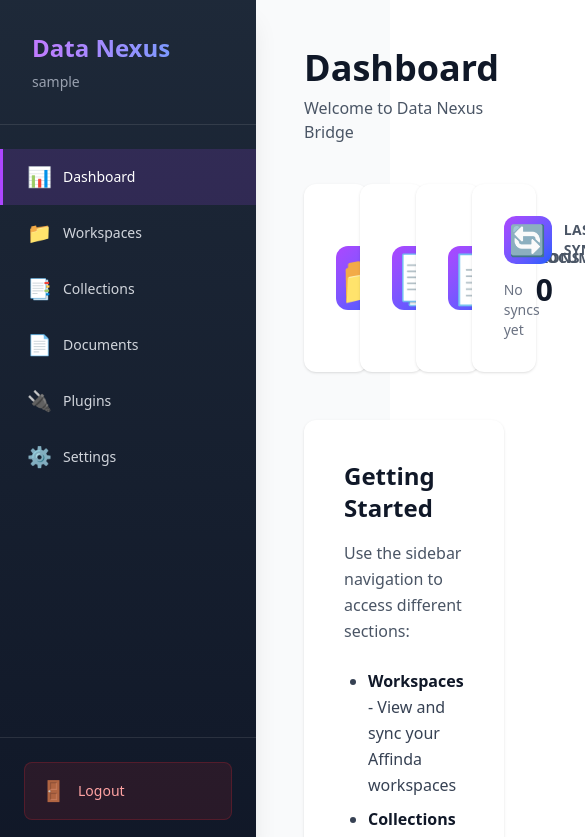
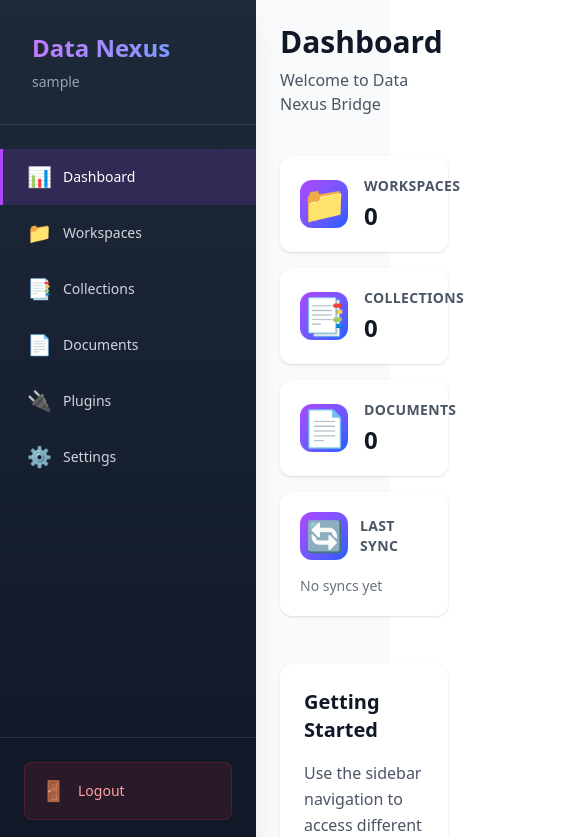
Before and after one commit to hinkers/data-nexus-bridge-service, a React (Vite) app in the folder frontend/: page /dashboard in a window 390 px wide. Shown: the top 837 px of the page, 585 px wide, since content can reach past the window. Built offline with nearby package versions, Linux system fonts and the light colour scheme; no server answers; sample sign-in values are in the browser's storage.

Commit message:
Fix responsiveness

```diff
--- a/frontend/src/pages/DashboardPage.tsx
+++ b/frontend/src/pages/DashboardPage.tsx
@@ -44,23 +44,23 @@ function DashboardPage() {
   }, []);
 
   return (
-    <div className="p-12 w-full">
+    <div className="p-6 md:p-8 lg:p-12 w-full">
       <div className="mb-10">
-        <h1 className="text-4xl font-bold text-gray-900 mb-2">Dashboard</h1>
+        <h1 className="text-3xl md:text-4xl font-bold text-gray-900 mb-2">Dashboard</h1>
         <p className="text-gray-600">Welcome to Data Nexus Bridge</p>
       </div>
 
-      <div className="grid grid-cols-4 gap-6 mb-12">
+      <div className="grid grid-cols-1 sm:grid-cols-2 xl:grid-cols-4 gap-4 md:gap-6 mb-12">
         <Link
           to="/dashboard/workspaces"
-          className="bg-white rounded-xl p-8 shadow-sm flex items-center gap-6 hover:-translate-y-0.5 hover:shadow-lg transition-all cursor-pointer"
+          className="bg-white rounded-xl p-5 md:p-8 shadow-sm flex items-center gap-4 md:gap-6 hover:-translate-y-0.5 hover:shadow-lg transition-all cursor-pointer"
         >
-          <div className="text-5xl w-16 h-16 flex items-center justify-center bg-gradient-to-br from-purple-500 to-blue-600 rounded-xl flex-shrink-0">
+          <div className="text-4xl md:text-5xl w-12 h-12 md:w-16 md:h-16 flex items-center justify-center bg-gradient-to-br from-purple-500 to-blue-600 rounded-xl flex-shrink-0">
             📁
           </div>
-          <div className="flex-1">
+          <div className="flex-1 min-w-0">
             <h3 className="text-sm font-semibold text-gray-600 uppercase tracking-wide mb-1">Workspaces</h3>
-            <p className="text-3xl font-bold text-gray-900">
+            <p className="text-2xl md:text-3xl font-bold text-gray-900">
               {isLoading ? '...' : stats.workspaces}
             </p>
           </div>
@@ -68,14 +68,14 @@ function DashboardPage() {
 
         <Link
           to="/dashboard/collections"
-          className="bg-white rounded-xl p-8 shadow-sm flex items-center gap-6 hover:-translate-y-0.5 hover:shadow-lg transition-all cursor-pointer"
+          className="bg-white rounded-xl p-5 md:p-8 shadow-sm flex items-center gap-4 md:gap-6 hover:-translate-y-0.5 hover:shadow-lg transition-all cursor-pointer"
         >
-          <div className="text-5xl w-16 h-16 flex items-center justify-center bg-gradient-to-br from-purple-500 to-blue-600 rounded-xl flex-shrink-0">
+          <div className="text-4xl md:text-5xl w-12 h-12 md:w-16 md:h-16 flex items-center justify-center bg-gradient-to-br from-purple-500 to-blue-600 rounded-xl flex-shrink-0">
             📑
           </div>
-          <div className="flex-1">
+          <div className="flex-1 min-w-0">
             <h3 className="text-sm font-semibold text-gray-600 uppercase tracking-wide mb-1">Collections</h3>
-            <p className="text-3xl font-bold text-gray-900">
+            <p className="text-2xl md:text-3xl font-bold text-gray-900">
               {isLoading ? '...' : stats.collections}
             </p>
           </div>
@@ -83,20 +83,20 @@ function DashboardPage() {
 
         <Link
           to="/dashboard/documents"
-          className="bg-white rounded-xl p-8 shadow-sm flex items-center gap-6 hover:-translate-y-0.5 hover:shadow-lg transition-all cursor-pointer"
+          className="bg-white rounded-xl p-5 md:p-8 shadow-sm flex items-center gap-4 md:gap-6 hover:-translate-y-0.5 hover:shadow-lg transition-all cursor-pointer"
         >
-          <div className="text-5xl w-16 h-16 flex items-center justify-center bg-gradient-to-br from-purple-500 to-blue-600 rounded-xl flex-shrink-0">
+          <div className="text-4xl md:text-5xl w-12 h-12 md:w-16 md:h-16 flex items-center justify-center bg-gradient-to-br from-purple-500 to-blue-600 rounded-xl flex-shrink-0">
             📄
           </div>
-          <div className="flex-1">
+          <div className="flex-1 min-w-0">
             <h3 className="text-sm font-semibold text-gray-600 uppercase tracking-wide mb-1">Documents</h3>
-            <p className="text-3xl font-bold text-gray-900">
+            <p className="text-2xl md:text-3xl font-bold text-gray-900">
               {isLoading ? '...' : stats.documents}
             </p>
           </div>
         </Link>
 
-        <div className="bg-white rounded-xl p-8 shadow-sm flex flex-col gap-2 hover:-translate-y-0.5 hover:shadow-lg transition-all">
+        <div className="bg-white rounded-xl p-5 md:p-8 shadow-sm flex flex-col gap-2 hover:-translate-y-0.5 hover:shadow-lg transition-all">
           <div className="flex items-center gap-3">
             <div className="text-3xl w-12 h-12 flex items-center justify-center bg-gradient-to-br from-purple-500 to-blue-600 rounded-xl flex-shrink-0">
               🔄
@@ -120,8 +120,8 @@ function DashboardPage() {
         </div>
       </div>
 
-      <div className="bg-white rounded-xl p-10 shadow-sm">
-        <h2 className="text-2xl font-bold text-gray-900 mb-4">Getting Started</h2>
+      <div className="bg-white rounded-xl p-6 md:p-10 shadow-sm">
+        <h2 className="text-xl md:text-2xl font-bold text-gray-900 mb-4">Getting Started</h2>
         <p className="text-gray-600 mb-6 leading-relaxed">Use the sidebar navigation to access different sections:</p>
         <ul className="space-y-2 text-gray-700 leading-relaxed pl-6 list-disc">
           <li><strong className="text-gray-900">Workspaces</strong> - View and sync your Affinda workspaces</li>
```
